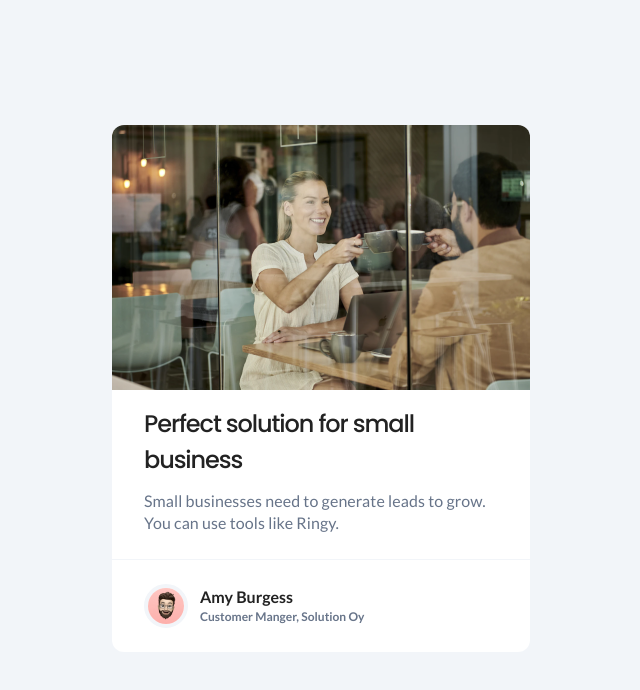
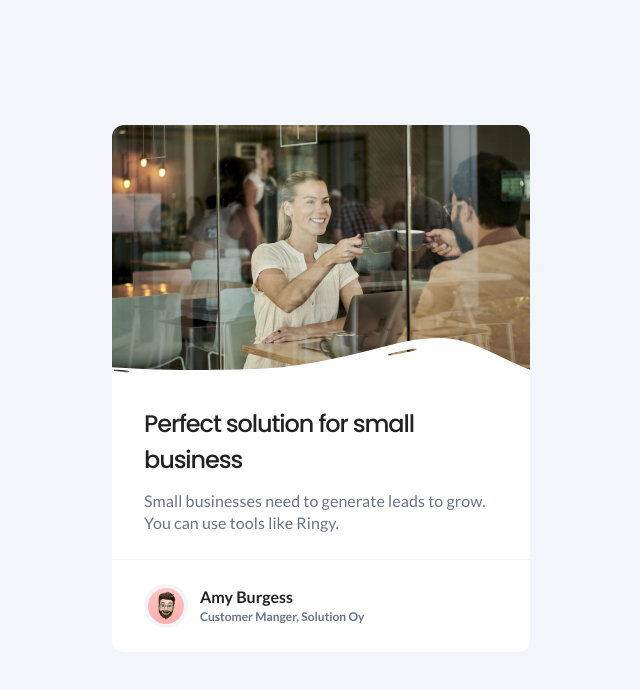
Before and after one commit to st0272/dc-business-blog-card, a website built with Vite: page index.html in a window 1280 px wide. Shown: the whole page, without its empty margins (319-959 px from the left). Built offline with nearby package versions, Linux system fonts and the light colour scheme; files whose address does not match are found by name.

Commit message:
css修正

```diff
--- a/css/style.css
+++ b/css/style.css
@@ -356,7 +356,7 @@ body {
   bottom: 0;
   left: 0;
   right: 0;
-  background: url("img/white-overlay.svg") no-repeat;
+  background: url("../img/white-overlay.svg") no-repeat;
   background-size: cover;
 }
 
```
